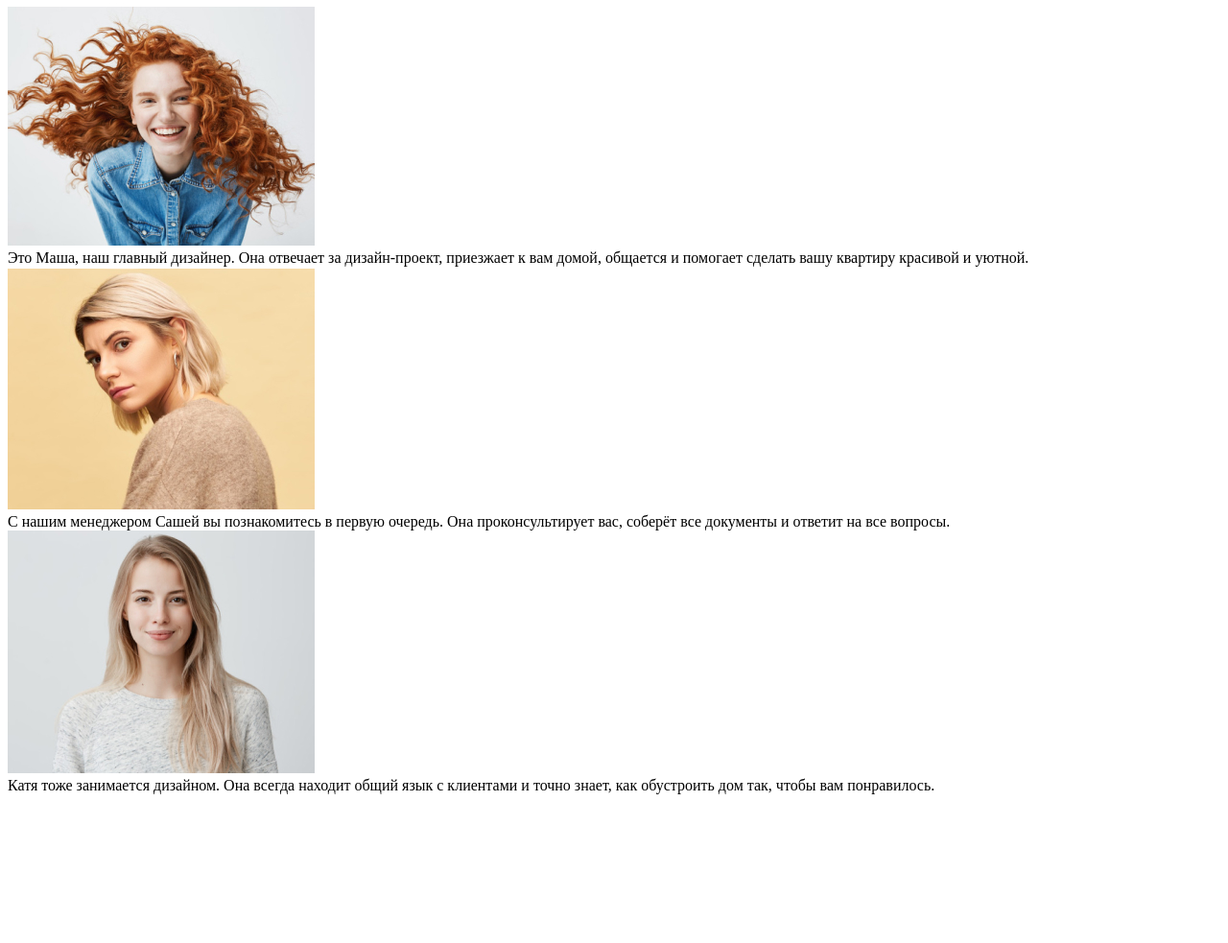
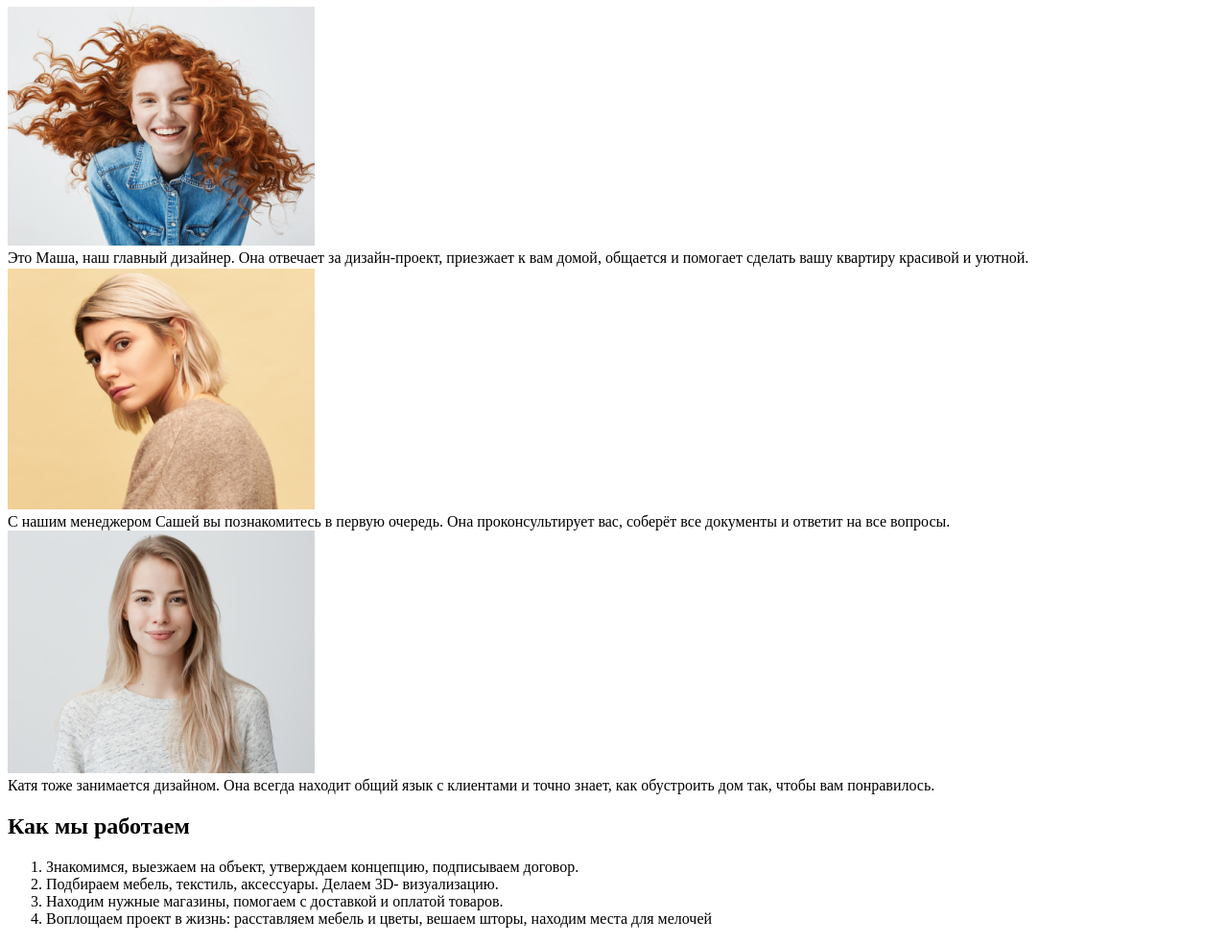
Before and after one commit to medvedium/zaverstayu, a plain HTML site: page index.html in a window 1280 px wide. Shown: the part 1403-2386 px from the top of the page at 96% size. Before the commit the page ends 2239 px from the top, so only its background shows below. Drawn offline with Linux system fonts and the light colour scheme.

Commit message:
added section plan

```diff
--- a/index.html
+++ b/index.html
@@ -109,6 +109,23 @@
       </div>
     </div>
   </section>
+  <section class="plan">
+    <div class="container">
+      <h2>Как мы работаем</h2>
+      <div class="plan-inner">
+        <ol>
+          <li>Знакомимся, выезжаем
+            на объект, утверждаем концепцию, подписываем договор.</li>
+          <li>Подбираем мебель, текстиль, аксессуары. Делаем 3D-
+            визуализацию.</li>
+          <li>Находим нужные магазины, помогаем с доставкой
+            и оплатой товаров.</li>
+          <li>Воплощаем проект в жизнь:
+            расставляем мебель и цветы, вешаем шторы, находим места для мелочей</li>
+        </ol>
+      </div>
+    </div>
+  </section>
 </main>
 <footer class="footer"></footer>
 </body>
```
